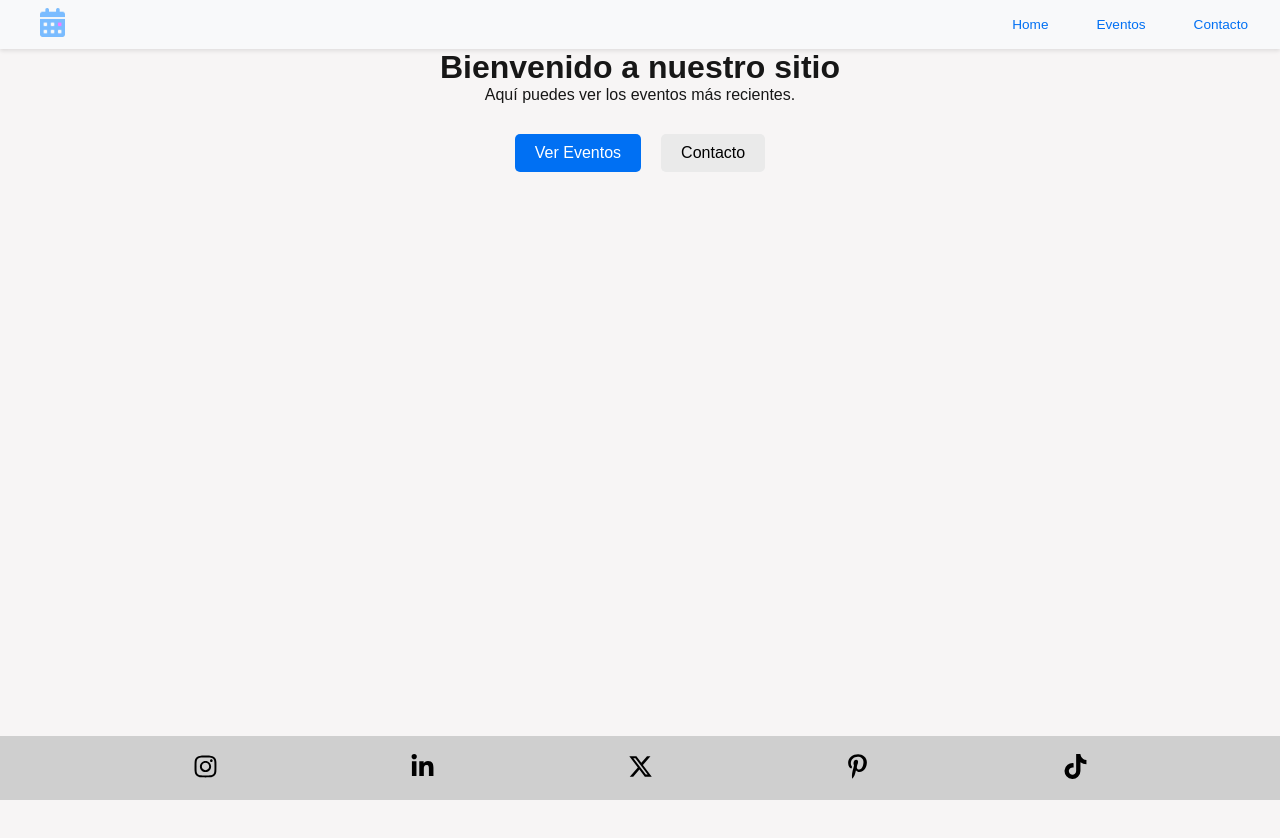
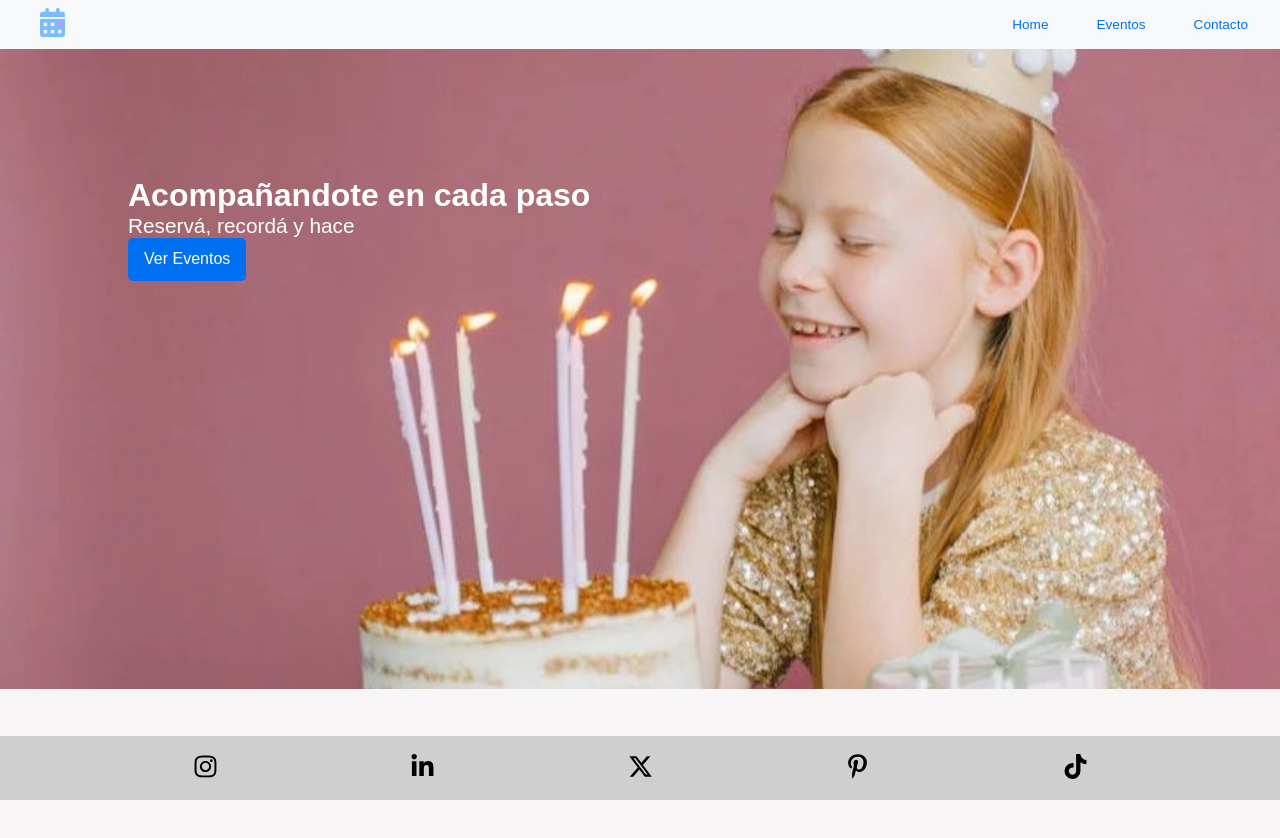
Before and after one commit to Danamandelbaum/TP9_EFSI, a Next.js app in the folder eventos/: page / in a window 1280 px wide. Shown: the top 838 px of the page. Built offline with nearby package versions, Linux system fonts and the light colour scheme.

Commit message:
Avances en index

```diff
--- /dev/null
+++ b/eventos/app/components/Boton/index.js
@@ -0,0 +1,8 @@
+import styles from "./styles.module.css"
+import Link from "next/link"
+
+export default function Boton ({ value, type }) {
+    return (
+            <button className={`${styles.btn} ${(type == "principal") ? styles.principal : styles.secundario}`}>{value}</button>
+        )
+}
--- /dev/null
+++ b/eventos/app/components/Boton/styles.module.css
@@ -0,0 +1,22 @@
+.btn {
+    display: inline-block;
+    padding: .8rem 1rem;
+    text-decoration: none;
+    color: white;
+    border-radius: 5px;
+    border-width: 0;
+    font-size: 1rem;
+}
+
+.principal {
+    background-color: #0070f3;
+}
+
+.principal:hover {
+    background-color: #135caf;
+    cursor: pointer;
+}
+
+.secondary {
+    background-color: #ff74dc;
+}
--- /dev/null
+++ b/eventos/app/components/Subtitle/index.js
@@ -0,0 +1,7 @@
+import styles from './styles.module.css'
+
+export default function Subtitulo({value}){
+    return(
+        <h3 className={styles.subtitle}>{value}</h3>
+    )
+}
--- /dev/null
+++ b/eventos/app/components/Subtitle/styles.module.css
@@ -0,0 +1,4 @@
+.subtitle {
+    font-size: 1.3rem;
+    font-weight: 500;
+}
--- /dev/null
+++ b/eventos/app/components/Title/index.js
@@ -0,0 +1,7 @@
+import styles from './styles.module.css'
+
+export default function Titulo({value}){
+    return(
+        <h1 className={styles.title}>{value}</h1>
+    )
+}
--- /dev/null
+++ b/eventos/app/components/Title/styles.module.css
@@ -0,0 +1,3 @@
+.title {
+    font-size: 2em;
+}
--- a/eventos/app/page.js
+++ b/eventos/app/page.js
@@ -1,15 +1,24 @@
 import styles from './page.module.css';
-
+import Image from 'next/image';
+import Banner from './assets/Img/Banner.jpg';
+import Link from 'next/link';
+import Boton from './components/Boton';
+import Titulo from './components/Title';
+import Subtitulo from './components/Subtitle';
 export default function Home() {
   return (
     <div className={styles.page}>
       <main className={styles.main}>
-        <h1>Bienvenido a nuestro sitio</h1>
-        <p>Aquí puedes ver los eventos más recientes.</p>
-        <section className={styles.ctas}>
-          <a className={styles.primary} href="./Eventos">Ver Eventos</a>
-          <a className={styles.secondary} href="./Contacto">Contacto</a>
-        </section>
+
+      <div className={styles.bannerContainer}>
+          <Image src={Banner} className={styles.banner} layout="fill" objectFit="cover"/>
+          <div className={styles.textBanner}>
+            <Titulo value={ "Acompañandote en cada paso"}/>
+            <Subtitulo value={"Reservá, recordá y hace"} />
+
+            <Link href="./Eventos"><Boton value={'Ver Eventos'} type={'principal'}/></Link>
+          </div>
+        </div>
       </main>
     </div>
   );
--- a/eventos/app/page.module.css
+++ b/eventos/app/page.module.css
@@ -36,3 +36,23 @@
   background-color: #eaeaea;
   color: #000;
 }
+
+.bannerContainer {
+  position: relative;
+  width: 100vw;
+  height: 40rem;
+}
+
+.banner {
+  left: 50;
+}
+
+.textBanner {
+  display: flex;
+  position: relative;
+  color: white;
+  height: inherit;
+  padding: 8rem;
+  flex-direction: column;
+  align-items: flex-start;
+}
```
Also changed, not shown: eventos/app/Index/page.js (deleted, +0 -17 lines), eventos/app/Index/module.css (deleted), eventos/app/assets/Img/Banner.jpg (added).
